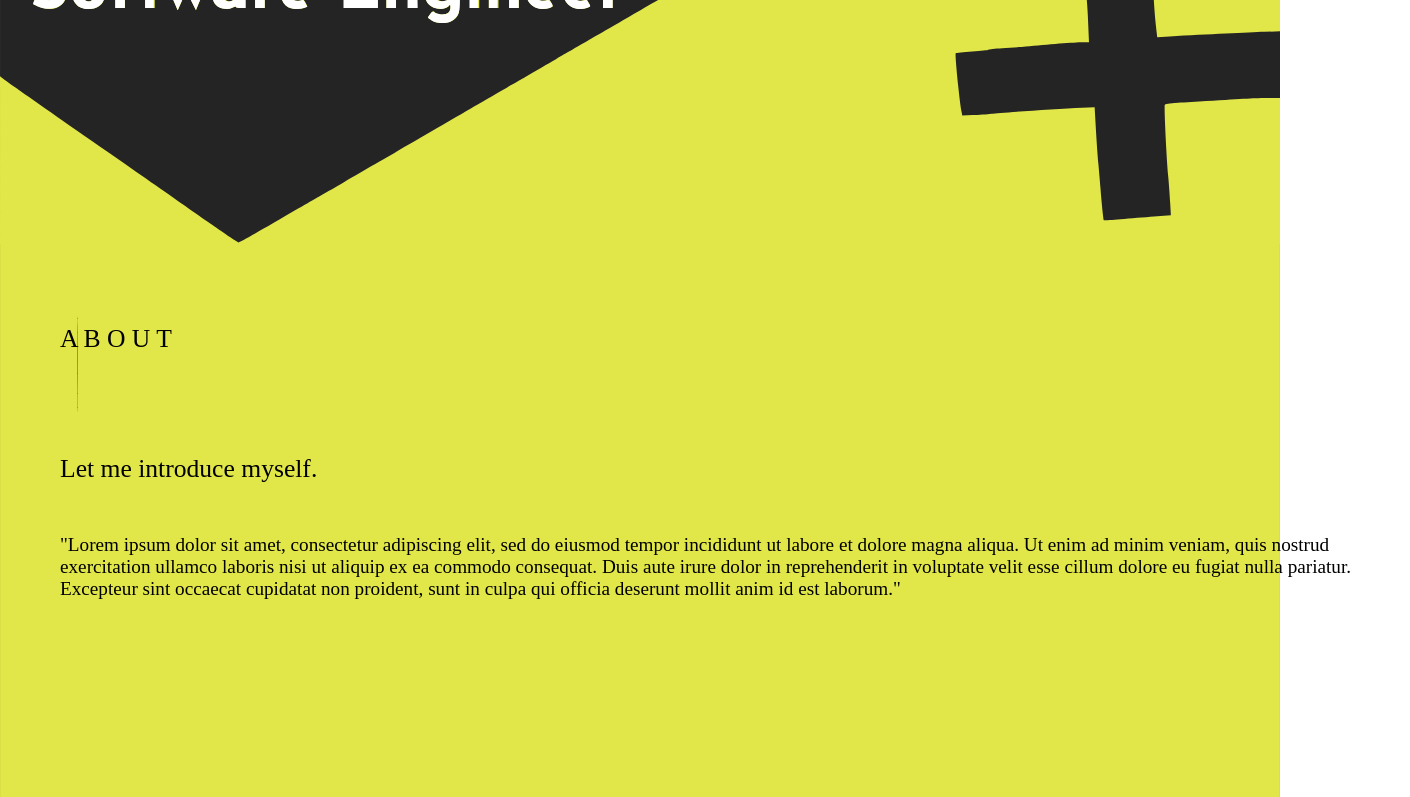
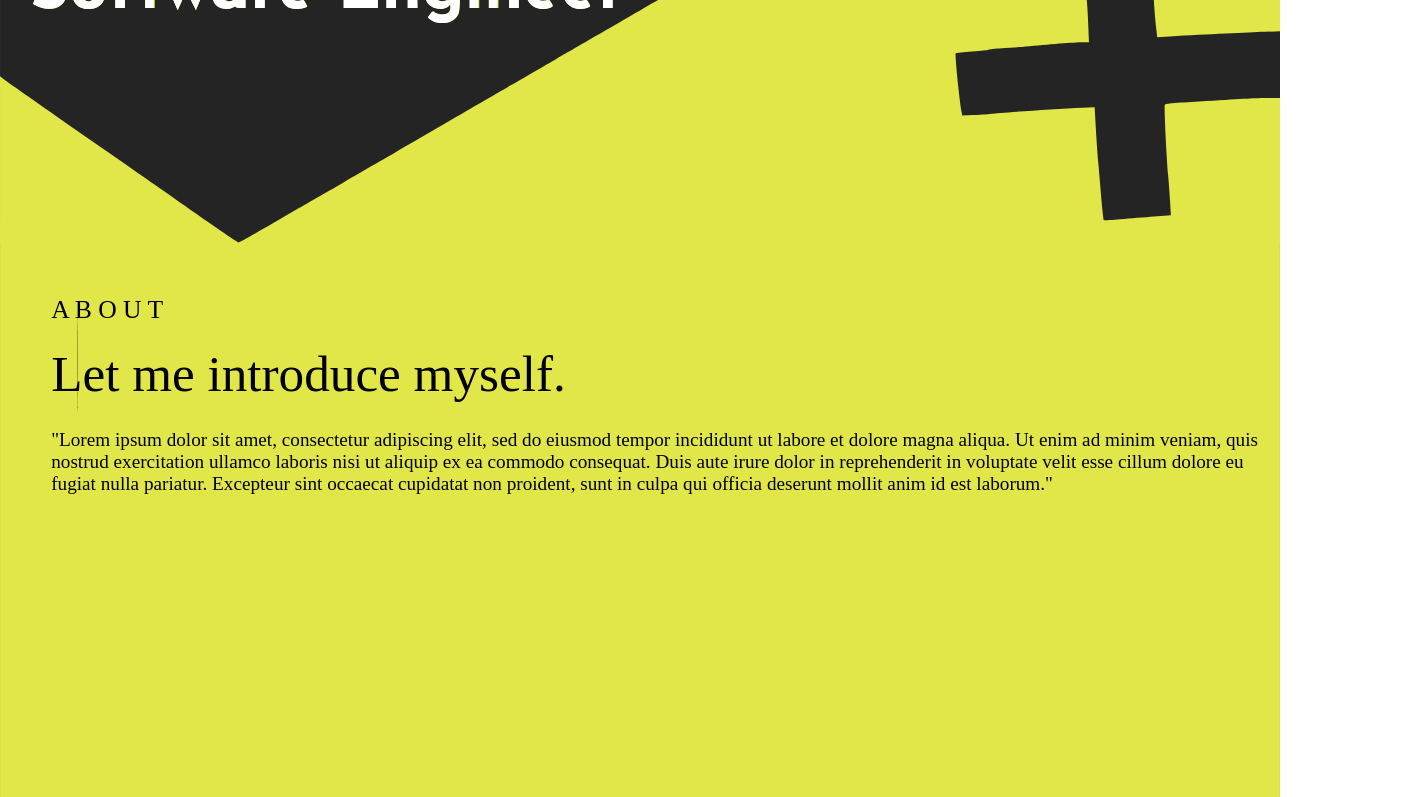
Before and after one commit to EvanSandersd/EvanSandersd.github.io, a plain HTML site: page index.html in a window 1280 px wide. Shown: the part 422-1219 px from the top of the page, 1410 px wide, since content can reach past the window. Drawn offline with Linux system fonts and the light colour scheme.

Commit message:
Fixed the Text

```diff
--- a/style.css
+++ b/style.css
@@ -54,23 +54,23 @@ body {
 }
 .Introduce {
   font-family: Poppins ExtraBold;
-  padding-top: 100px;
+  padding-top: 1.5vw;
   color: black;
-  font-size: 2vw;
-  padding-left: 60px;
+  font-size: 4vw;
+  padding-left: 4vw;
 }
 .About {
   font-family: Poppins ExtraBold;
-  padding-top: 80px;
+  padding-top: 4vw;
   color: black;
   font-size: 2vw;
-  padding-left: 60px;
+  padding-left: 4vw;
 }
 .Bio {
   font-family: Biryani;
-  padding-top: 50px;
+  padding-top: 2vw;
   color: black;
-  padding-left: 60px;
-  width: 1350px;
+  padding-left: 4vw;
+
   font-size: 1.5vw;
 }
```
